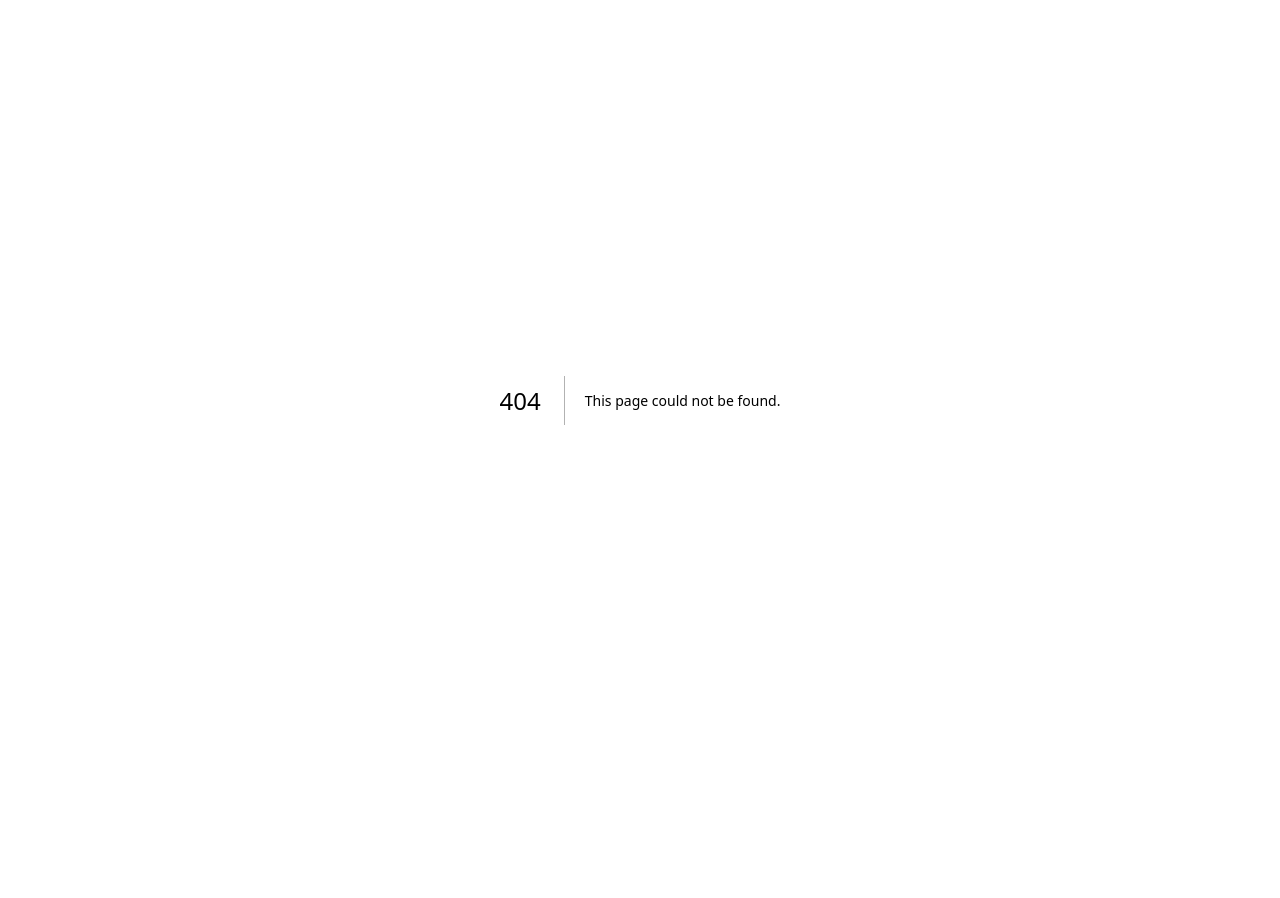
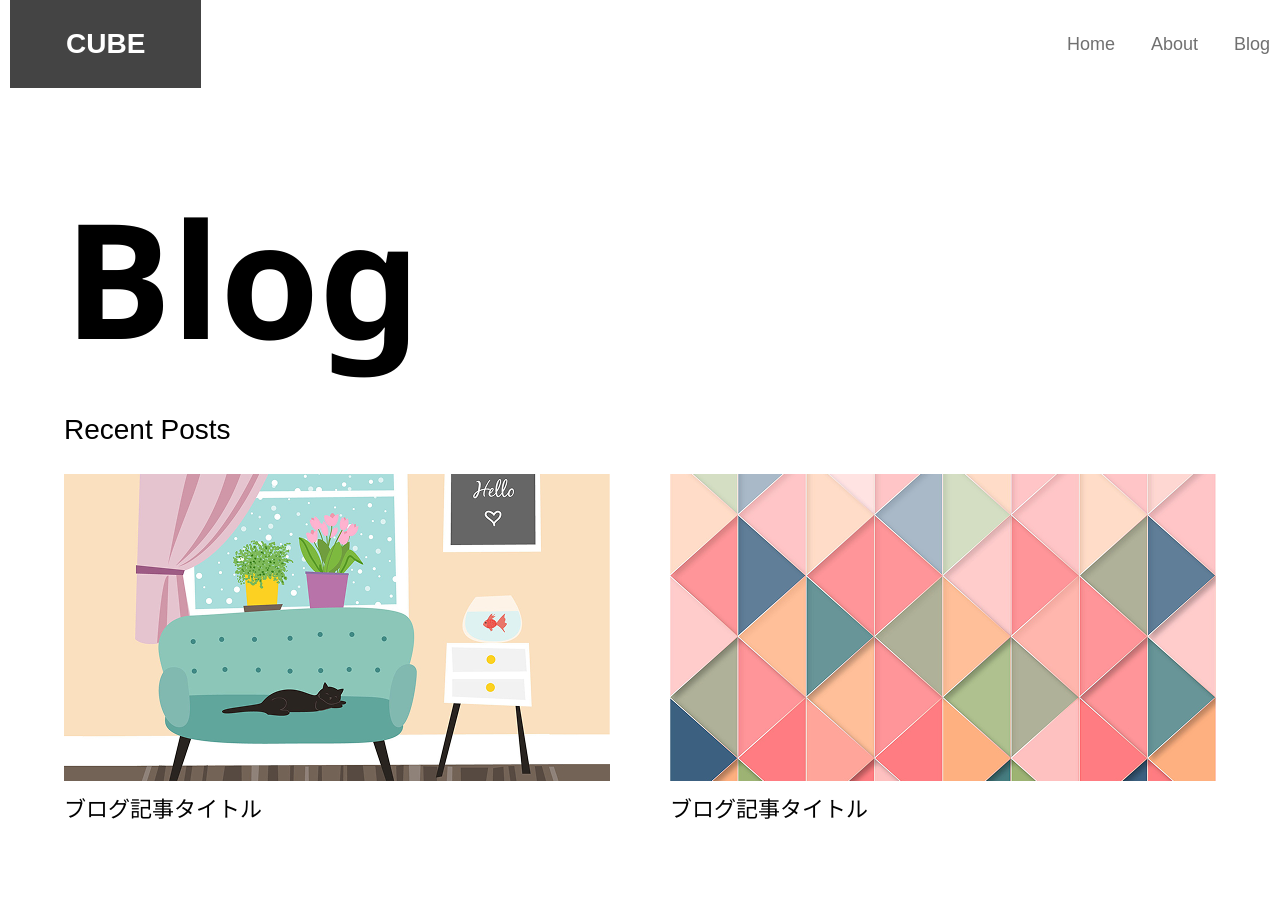
Before and after one commit to syu-h81/cube, a Next.js app: page /blog in a window 1280 px wide. Before the commit this address had no page. Shown: the top 898 px of the page. Before the commit the page ends 800 px from the top, so only its background shows below. Built offline with nearby package versions, Linux system fonts and the light colour scheme.

Commit message:
blogトップページ作成

```diff
--- /dev/null
+++ b/app/blog/page.tsx
@@ -0,0 +1,71 @@
+import Image from "next/image";
+import Link from "next/link";
+import Header from "../components/header/Header";
+import Footer from "../components/footer/Footer";
+import Hero from "../components/hero/_Hero";
+import Posts from "../components/post/Post";
+import styles from "../components/post/post.module.css";
+
+const posts = [
+  {
+    title: "ブログ記事タイトル",
+    imageSrc: "/images/news-01.png",
+    link: "/blog/1"
+  },
+  {
+    title: "ブログ記事タイトル",
+    imageSrc: "/images/news-02.png",
+    link: "/blog/2"
+  },
+  {
+    title: "ブログ記事タイトル",
+    imageSrc: "/images/news-03.png",
+    link: "/blog/3"
+  },
+  {
+    title: "ブログ記事タイトル",
+    imageSrc: "/images/news-04.png",
+    link: "/blog/4"
+  },
+  {
+    title: "ブログ記事タイトル",
+    imageSrc: "/images/news-05.png",
+    link: "/blog/5"
+  },
+  {
+    title: "ブログ記事タイトル",
+    imageSrc: "/images/news-06.png",
+    link: "/blog/6"
+  },
+]
+
+export default function Blog() {
+  return (
+    <>
+      <Header />
+      <main className="main">
+        <Hero
+          title="Blog"
+          description="Recent Posts"
+          variant="about"
+        />
+        <section className={styles.post}>
+          <div className={` ${styles.postContainer} container`}>
+            <div className={styles.postBody}>
+              {posts.map((post) => (
+                <Posts
+                  key={post.imageSrc}
+                  title={post.title}
+                  imageSrc={post.imageSrc}
+                  link={post.link}
+                />
+              ))}
+            </div>
+          </div>
+        </section>
+      </main>
+
+      <Footer />
+    </>
+  )
+}
```
